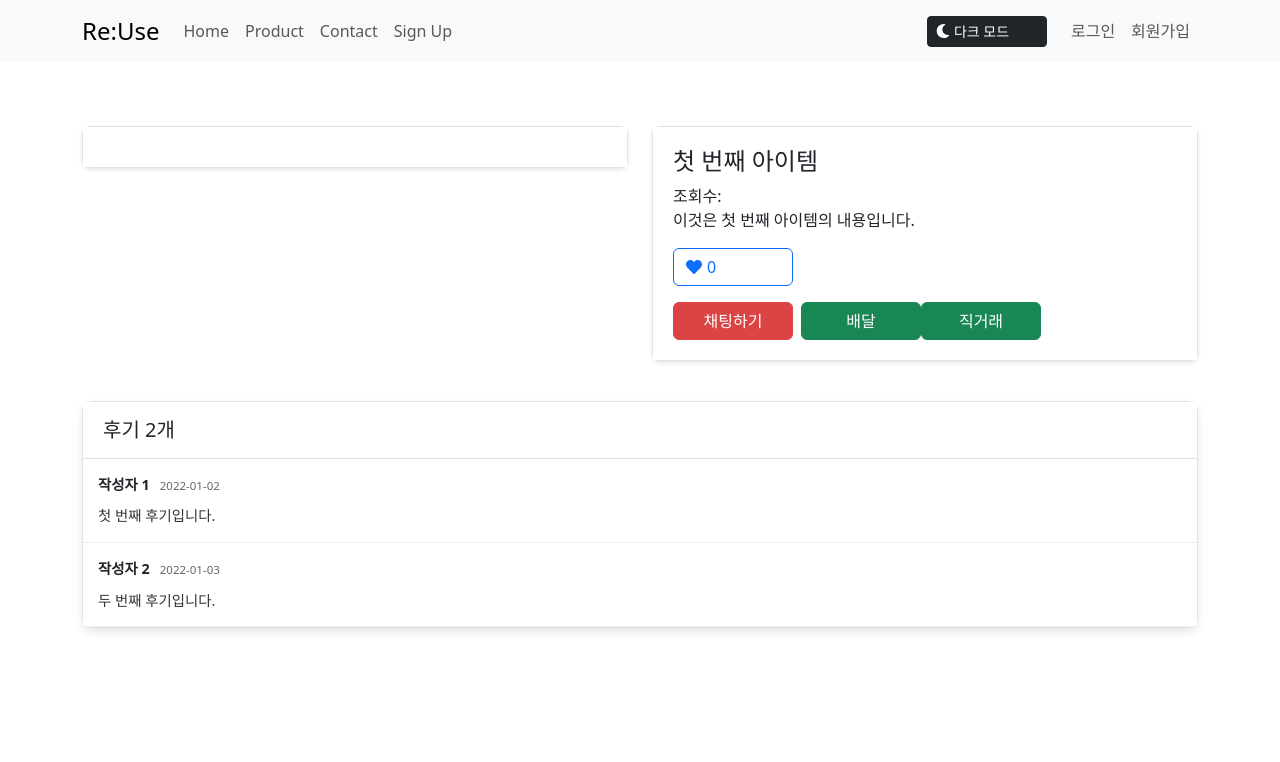
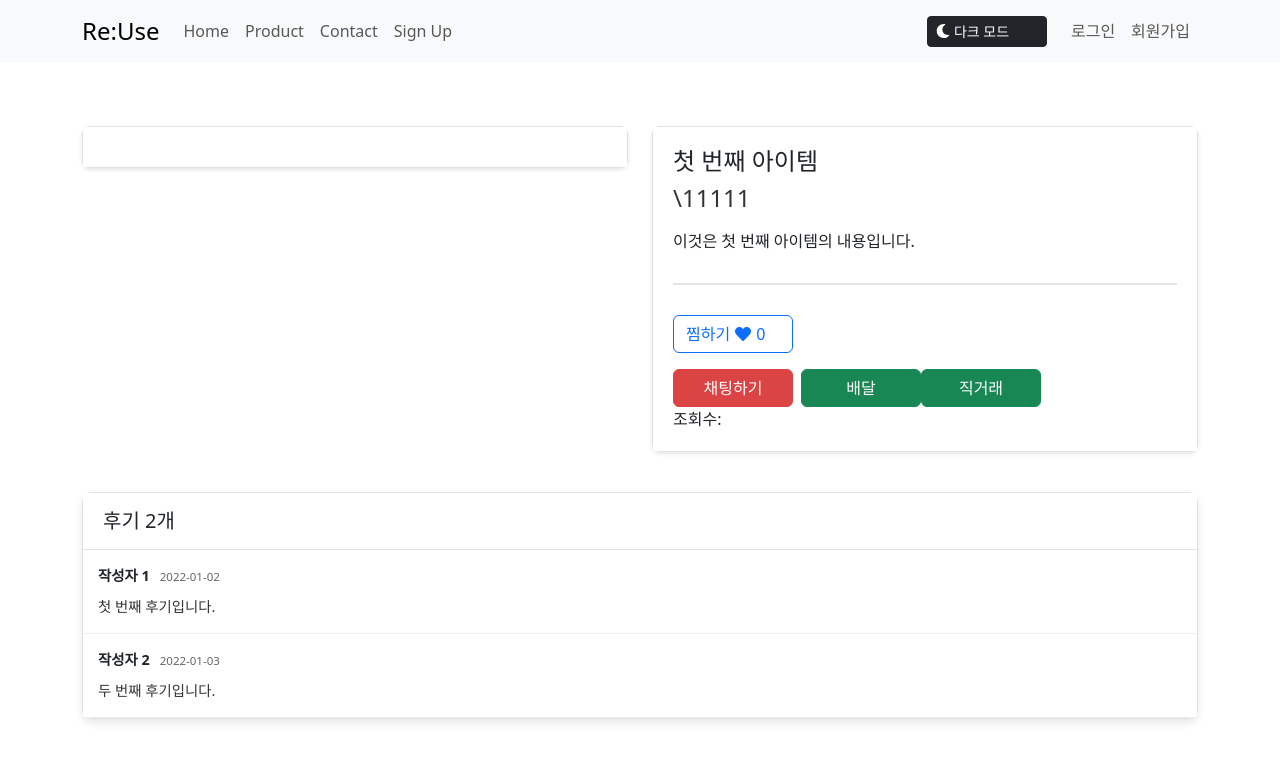
Before and after one commit to sanghyxuk/sk_pjt2_front, a React (Create React App) app: page /items/1 in a window 1280 px wide. Shown: the top 762 px of the page. Built offline with nearby package versions, Linux system fonts and the light colour scheme.

Commit message:
itemdetail 디자인 수정1

```diff
--- a/src/data/dummyData.js
+++ b/src/data/dummyData.js
@@ -25,6 +25,7 @@ export const items = [
         itemId: 1,
         userId: 1,
         title: '첫 번째 아이템',
+        price: '11111',
         content: '이것은 첫 번째 아이템의 내용입니다.',
         images: ['https://via.placeholder.com/150', 'https://via.placeholder.com/150'],
     },
@@ -32,6 +33,7 @@ export const items = [
         itemId: 2,
         userId: 2,
         title: '두 번째 아이템',
+        price: '11111',
         content: '이것은 두 번째 아이템의 내용입니다.',
         images: ['https://via.placeholder.com/150'],
     },
@@ -39,6 +41,7 @@ export const items = [
         itemId: 3,
         userId: 1,
         title: '세 번째 아이템',
+        price: '11111',
         content: '이것은 세 번째 아이템의 내용입니다.',
         images: [],
     },
@@ -46,6 +49,7 @@ export const items = [
         itemId: 4,
         userId: 3,
         title: '네 번째 아이템',
+        price: '11111',
         content: '이것은 네 번째 아이템의 내용입니다.',
         images: ['https://via.placeholder.com/150', 'https://via.placeholder.com/150', 'https://via.placeholder.com/150'],
     },
@@ -53,6 +57,7 @@ export const items = [
         itemId: 5,
         userId: 2,
         title: '다섯 번째 아이템',
+        price: '11111',
         content: '이것은 다섯 번째 아이템의 내용입니다.',
         images: [],
     },
--- a/src/pages/ItemDetail.js
+++ b/src/pages/ItemDetail.js
@@ -268,13 +268,12 @@ function ItemDetail() {
             <Card className="item-card">
               <Card.Body>
                 <h4>{item.title}</h4>
-                <div className="item-meta">
-                  <span className="item-date">{item.created}</span>
-                  <span className="item-views">조회수: {item.cnt}</span>
-                </div>
+                <h3 className="item-price">\{item.price}</h3>
                 <p>{item.content}</p>
+
+                <div className="divider"></div>
+
                 <div className="like-section">
-
                   <Button
                       variant={isLiked ? "primary" : "outline-primary"}
                       onClick={() => {
@@ -283,13 +282,18 @@ function ItemDetail() {
                       }}
                       className="like-btn"
                   >
-                    <FaHeart /> {likeCount}
+                    찜하기
+                    <FaHeart/> {likeCount}
                   </Button>
                 </div>
                 <div className="action-buttons mt-3">
                   <Button variant="primary" className="me-2">채팅하기</Button>
                   <Button variant="success">배달</Button>
                   <Button variant="success">직거래</Button>
+                </div>
+                <div className="item-meta">
+                  <span className="item-date">{item.created}</span>
+                  <span className="item-views">조회수: {item.cnt}</span>
                 </div>
               </Card.Body>
             </Card>
@@ -299,7 +303,7 @@ function ItemDetail() {
           <Col>
             <Card className="comments-section">
               <Card.Header>
-                <h5 className="mb-0">후기 {commentList.length}개</h5>
+              <h5 className="mb-0">후기 {commentList.length}개</h5>
               </Card.Header>
               <Card.Body className="p-0">
                 {user && (
--- a/src/styles/ItemDetail.css
+++ b/src/styles/ItemDetail.css
@@ -31,6 +31,11 @@
     font-size: 1.1em;
     line-height: 1.6;
     margin-bottom: 1.5rem;
+}
+
+.divider {
+    border-top: 2px solid rgba(221, 221, 221, 0.82); /* 더 두껍고 어두운 선 */
+    margin: 30px 0; /* 구분선 위아래에 더 많은 여백 추가 */
 }
 
 .item-actions {
```
